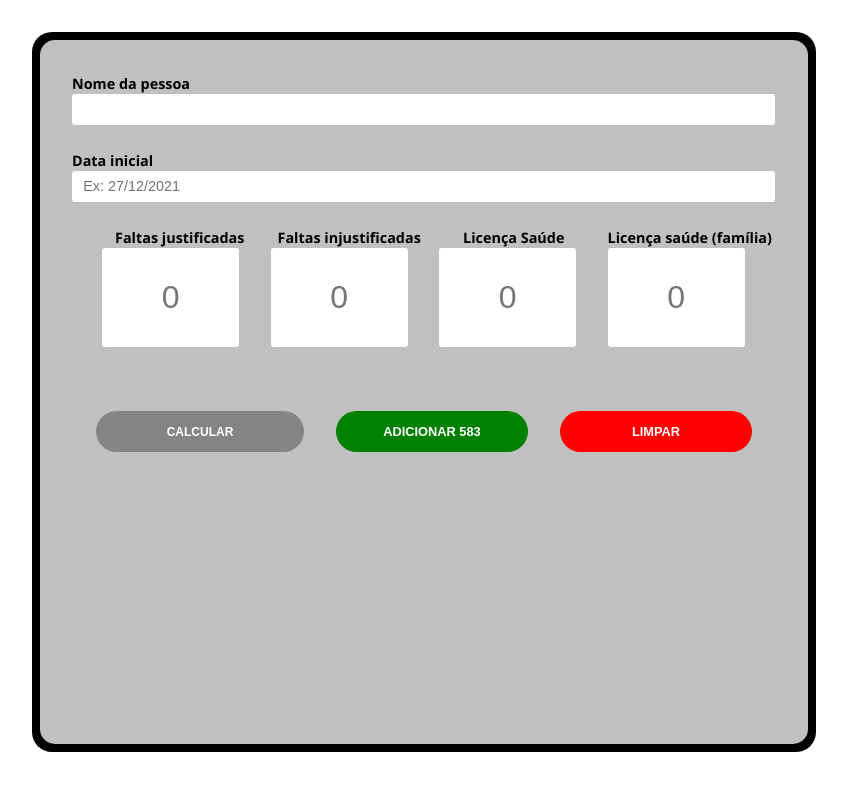
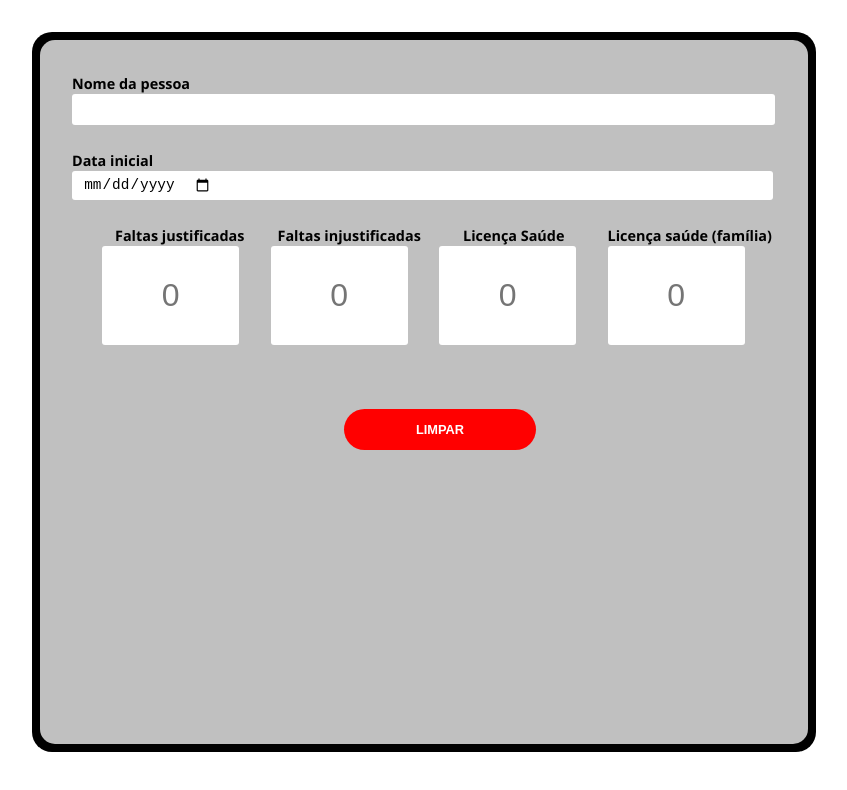
Before and after one commit to juuliana/date-calculator, a React (Create React App) app: page / in a window 1280 px wide. Shown: the top 790 px of the page, without its empty margins (216-1063 px from the left). Built offline with nearby package versions, Linux system fonts and the light colour scheme.

Commit message:
feat: organize dates

```diff
--- /dev/null
+++ b/src/functions/dateToBR.js
@@ -0,0 +1,3 @@
+export default function dateToBR(date) {
+  return date.split("-").reverse().join("/");
+}
--- a/src/pages/calculator/index.js
+++ b/src/pages/calculator/index.js
@@ -1,4 +1,5 @@
 import { useState } from "react";
+import dateToBR from "../../functions/dateToBR";
 import isLeapYear from "../../functions/isLeapYear";
 import {
   Button,
@@ -6,6 +7,7 @@ import {
   Container,
   Content,
   Input,
+  InputDate,
   InputSquare,
   Response,
   Subtitle,
@@ -20,34 +22,36 @@ function Calculator() {
   const [justifiedAbsence, setJustifiedAbsence] = useState(0);
   const [leaveHealth, setLeaveHealth] = useState(0);
   const [leaveHealthFamily, setLeaveHealthFamily] = useState(0);
-  const [stopedPeriod, setStopedPeriod] = useState(0);
+  // const [stopedPeriod, setStopedPeriod] = useState(0);
 
   const fiveYears = 1825;
   const oneDayInMiliseconds = 60 * 60 * 1000 * 24;
 
-  function updateStopedPeriod() {
-    if (stopedPeriod === 0) {
-      setStopedPeriod(583);
-    } else {
-      setStopedPeriod(0);
-    }
-  }
+  // function updateStopedPeriod() {
+  //   if (stopedPeriod === 0) {
+  //     setStopedPeriod(583);
+  //   } else {
+  //     setStopedPeriod(0);
+  //   }
+  // }
 
   function calcDate() {
-    const year = firstDate.slice(6, 10);
-    const month = firstDate.slice(3, 5);
-    const day = firstDate.slice(0, 2);
+    const firstDateBR = dateToBR(firstDate);
+
+    const year = firstDateBR.slice(6, 10);
+    const month = firstDateBR.slice(3, 5);
+    const day = firstDateBR.slice(0, 2);
 
     const hour = new Date().toLocaleTimeString("pt-br");
     const newDate = new Date(Date.parse(`${month} ${day} ${year} ${hour}`));
 
     const discount =
-      Number(fiveYears - 2) +
+      Number(fiveYears - 1) +
       Number(unjustifiedAbsence) +
       Number(justifiedAbsence) +
       Number(leaveHealth) +
-      Number(leaveHealthFamily) +
-      Number(stopedPeriod);
+      Number(leaveHealthFamily);
+    // + Number(stopedPeriod);
 
     const dateLast = new Date(
       newDate.getTime() + oneDayInMiliseconds * (discount || 0)
@@ -74,17 +78,20 @@ function Calculator() {
 
       if (year === firstYear && leapYear) {
         if (month < 3) {
+          console.log(year, "aaaaa");
           setBissexto(bissexto + 1);
         }
       }
 
       if (year === lastYear && leapYear) {
         if (lastMonth < 3) {
+          console.log(year, "bbbb");
           setBissexto(bissexto + 1);
         }
       }
 
       if (year !== firstYear && year !== lastYear && leapYear) {
+        console.log(year, "cccc");
         setBissexto(bissexto + 1);
       }
     }
@@ -107,7 +114,8 @@ function Calculator() {
           <Input />
 
           <Subtitle>Data inicial</Subtitle>
-          <Input
+          <InputDate
+            type="date"
             placeholder="Ex: 27/12/2021"
             onChange={(text) => setFirstDate(text.target.value)}
           />
@@ -154,22 +162,12 @@ function Calculator() {
           </div>
 
           <View>
-            <Button
-              onClick={calcDate}
-              disabled={!firstDate}
-              style={
-                firstDate
-                  ? { backgroundColor: "black" }
-                  : {
-                      backgroundColor: "#00000050",
-                    }
-              }
-            >
-              CALCULAR
-            </Button>
-            <Button2 onClick={updateStopedPeriod}>
+            {firstDate && <Button onClick={calcDate}>CALCULAR</Button>}
+
+            {/* <Button2 onClick={updateStopedPeriod}>
               {stopedPeriod === 0 ? "ADICIONAR" : "REMOVER"} 583
-            </Button2>
+            </Button2> */}
+
             <Button2
               onClick={() => window.location.reload(true)}
               style={{ backgroundColor: "red" }}
@@ -179,7 +177,9 @@ function Calculator() {
           </View>
 
           <View>
-            {lastDate && <Response>A data final será: {lastDate}</Response>}
+            {firstDate && lastDate && (
+              <Response>A data final será: {lastDate}</Response>
+            )}
           </View>
         </main>
       </Content>
--- a/src/pages/calculator/styles.js
+++ b/src/pages/calculator/styles.js
@@ -47,6 +47,20 @@ export const Input = styled.input`
   display: flex;
   flex-direction: column;
   align-items: flex-start;
+  width: 98%;
+  height: 1.8rem;
+  margin-bottom: 1.5rem;
+  padding-left: 0.7rem;
+
+  border: 0.5px;
+  border-radius: 3px;
+
+  font-size: 0.9rem;
+  font-weight: 400;
+`;
+
+export const InputDate = styled.input`
+  display: flex;
   width: 98%;
   height: 1.8rem;
   margin-bottom: 1.5rem;
```
